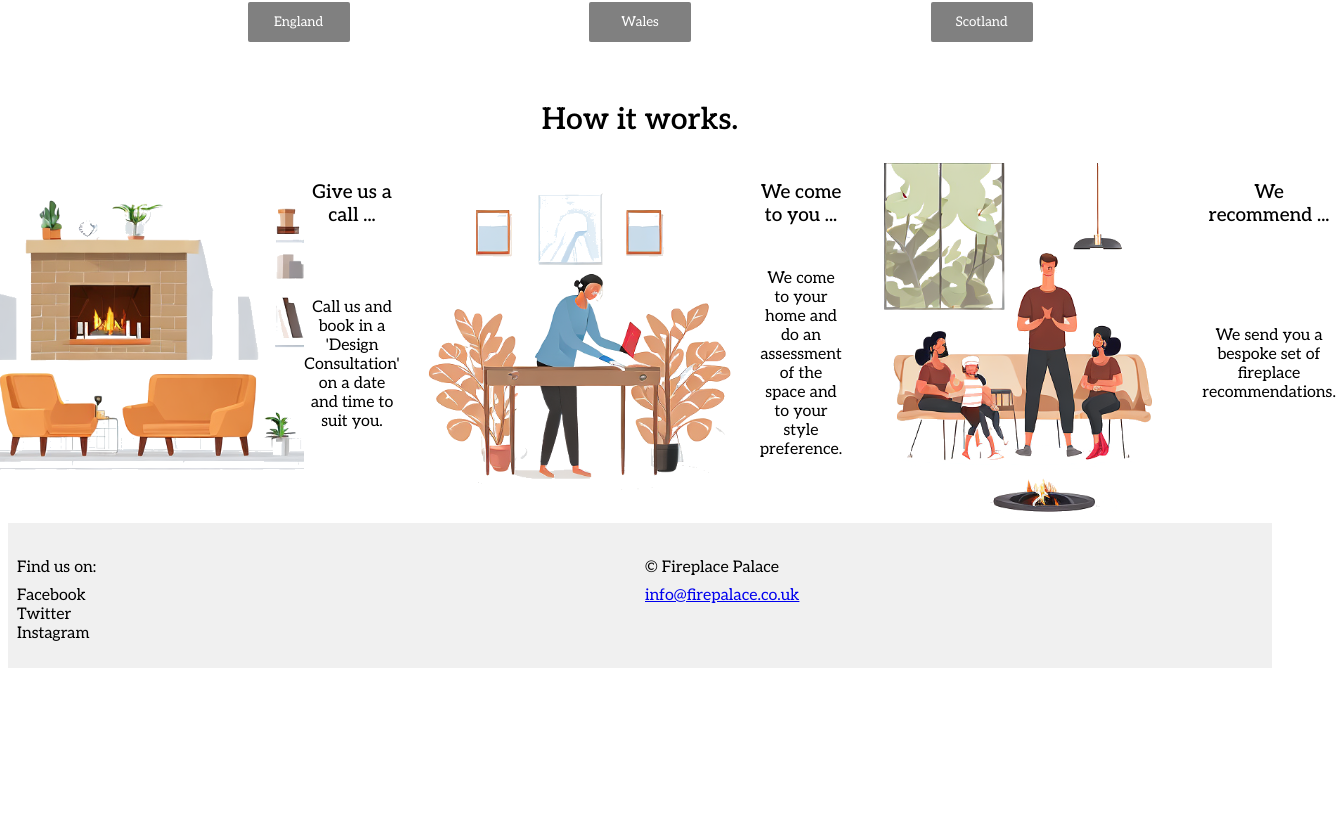
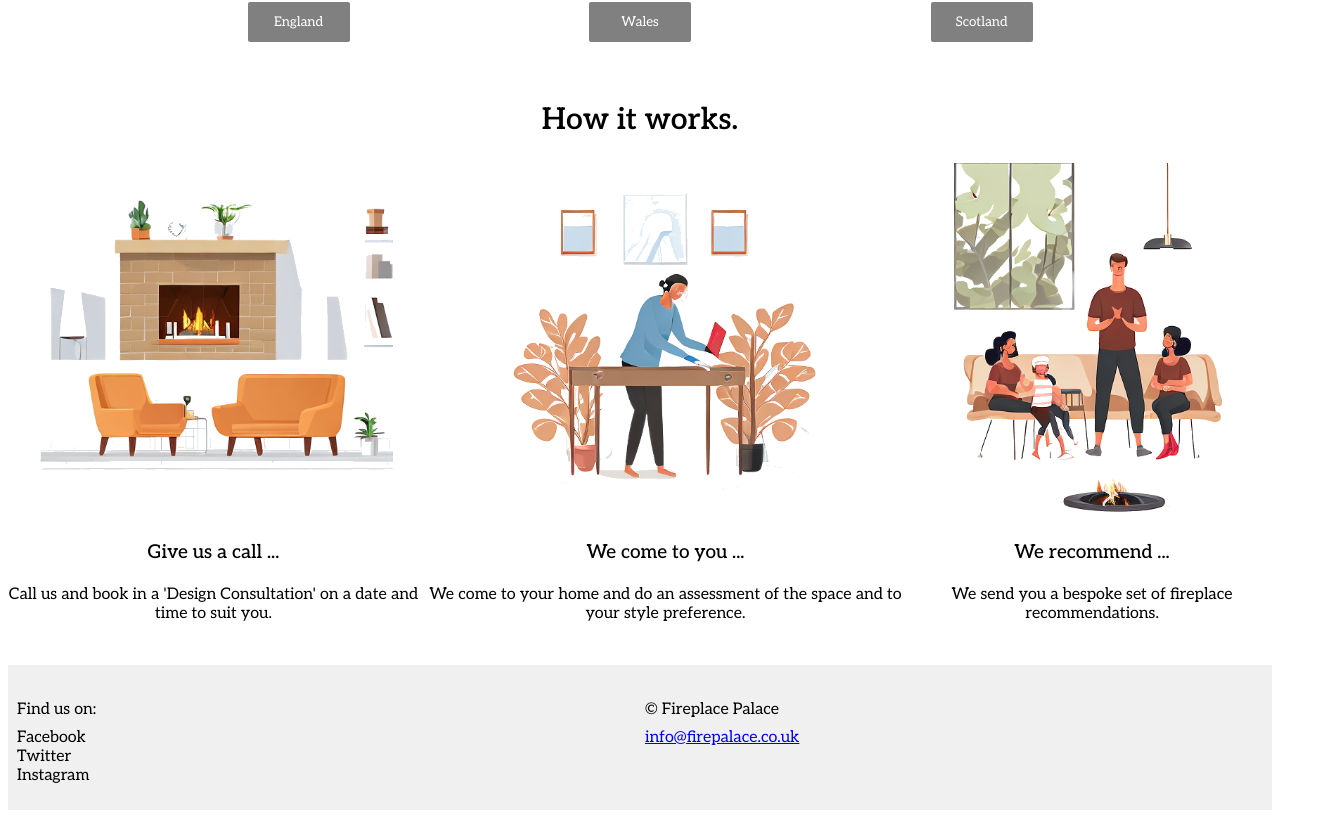
Before and after one commit to cbazzy/fireplace-fork, a Next.js app: page / in a window 1280 px wide. Shown: the part 646-1464 px from the top of the page, 1336 px wide, since content can reach past the window. Before the commit the page ends 1322 px from the top, so only its background shows below. Built offline with nearby package versions, Linux system fonts and the light colour scheme.

Commit message:
front page completed

```diff
--- a/src/hiw-container/hiw-card.jsx
+++ b/src/hiw-container/hiw-card.jsx
@@ -2,7 +2,6 @@ import React from "react";
 
 const Card = (props) => {
   return (
-    <div className="how-it-works">
     <div className="hiw-container">
       <div className="hiw-image-container">
         <img src={props.img} alt="" />
@@ -13,7 +12,6 @@ const Card = (props) => {
         <div className="hiw-textbox-desc">{props.text}</div>
       </div>
     </div>
-    </div>
   );
 };
 
--- a/src/hiw-container/hiw-cards.jsx
+++ b/src/hiw-container/hiw-cards.jsx
@@ -21,7 +21,7 @@ const cards = [
 
 const Cards = () => {
   return (
-    <div className="hiw-container">
+    <div className="hiw-main">
       {cards.map((card) => {
         // eslint-disable-next-line react/jsx-key
         return <Card img={card.img} title={card.title} text={card.text} />;
--- a/src/hiw-container/hiw-container.css
+++ b/src/hiw-container/hiw-container.css
@@ -1,3 +1,24 @@
 @media (min-width: 1024px) {
+  .hiw-container {
+    display: flex;
+    flex-direction: column;
+    justify-content: center;
+  }
 
+  .how-it-works {
+    display: flex;
+    flex-direction: column;
+    justify-content: center;
   }
+
+  .how-it-works-main {
+    display: flex;
+    flex-direction: row;
+    justify-content: center;
+  }
+
+  .hiw-main {
+    display: flex;
+    flex-direction: row;
+  }
+}
--- a/src/how-it-works-folder/hiw.css
+++ b/src/how-it-works-folder/hiw.css
@@ -73,7 +73,24 @@
 @media (min-width: 1024px) {
   .hiw-container {
     display: flex;
+    flex-direction: column;
+    justify-content: center;
+  }
+
+  .how-it-works {
+    display: flex;
+    flex-direction: column;
+    justify-content: center;
+  }
+
+  .how-it-works-main {
+    display: flex;
     flex-direction: row;
     justify-content: center;
   }
+
+  .hiw-main {
+    display: flex;
+    flex-direction: row;
+  }
 }
--- a/src/how-it-works-folder/hiw.jsx
+++ b/src/how-it-works-folder/hiw.jsx
@@ -7,9 +7,7 @@ export default function Hiw() {
     <>
       <div className="how-it-works-title">How it works.</div>
 
-      <div className="how-it-works">
-        <Cards />
-      </div>
+      <Cards />
     </>
   );
 }
```
Lines whose indentation alone changed are shown as unchanged.
